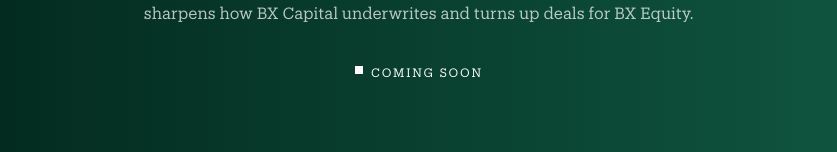
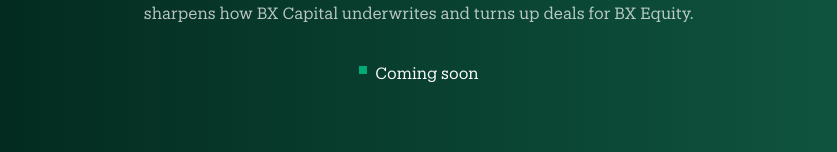
Before and after one commit to webservices-at-collateral/bx-equity, a Next.js app: page / in a window 1280 px wide. Shown: the part 453-605 px from the top of the page, without its empty margins (221-1058 px from the left). Built offline with nearby package versions, Linux system fonts and the light colour scheme.

Commit message:
Font Change

```diff
--- a/components/BxEquityHero.jsx
+++ b/components/BxEquityHero.jsx
@@ -79,12 +79,15 @@
 
         {/* Badge */}
         <div className="mt-10 flex items-center gap-2">
-          <span className="h-2 w-2 bg-white" />
+          <span className="h-2 w-2 bg-[#00AA77]" />
           <span
-            className="text-xs font-medium uppercase tracking-[0.15em] text-white"
-            style={{ fontFamily: "var(--font-produkt), Arial, sans-serif" }}
+            className="text-xs font-medium text-white"
+            style={{
+              fontFamily: "var(--font-produkt), Arial, sans-serif",
+              fontSize: "16px",
+            }}
           >
-            Coming Soon
+            Coming soon
           </span>
         </div>
       </div>
```
